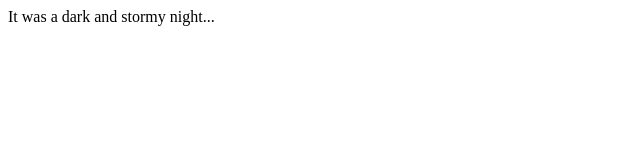
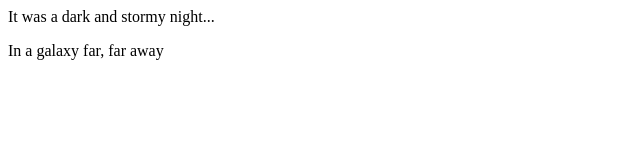
Before and after one commit to johnbidinger/fireside-story, a plain HTML site: page index.html in a window 1280 px wide. Shown: the whole page, without its empty margins (0-640 px from the left). Drawn offline with Linux system fonts and the light colour scheme.

Commit message:
Added Second Line of Story

```diff
--- a/index.html
+++ b/index.html
@@ -1,5 +1,6 @@
 <html>
   <body>
     <p>It was a dark and stormy night...</p>
+    <p>In a galaxy far, far away</p>
   </body>
 </html>
```
